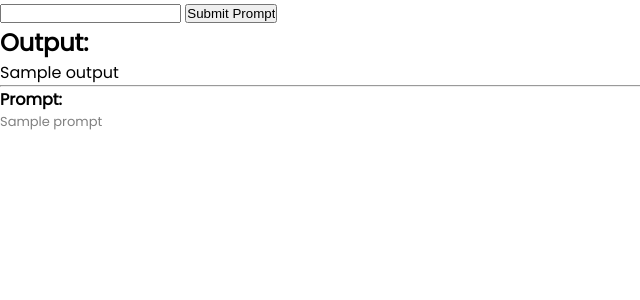
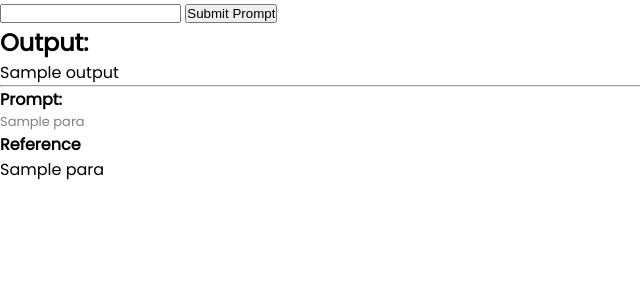
Before and after one commit to kriyanshii/research-assistant, a Flask app: template templates/prompt.html in a window 1280 px wide. Shown: the top 300 px of the page, without its empty margins (0-640 px from the left). Run offline with Flask 2, Linux system fonts and the light colour scheme; the template is opened without the code that fills it: most values are stand-ins (such as "Sample title", 1, 10 or a date in 2020).

Commit message:
added references new line in prompt answer page

```diff
--- a/app.py
+++ b/app.py
@@ -33,11 +33,11 @@ def prompt():
     if flask.request.method == "POST":
         queryText = flask.request.form.get('promptText')
         try:
-            prompt, output = compute.query(queryText)
+            prompt, output, references = compute.query(queryText)
         except Exception as err:
             print(f'Error while executing completion query: {err}')
             return render_template("error.html")
-        return render_template("prompt.html", output=output, prompt=prompt)
+        return render_template("prompt.html", output=output, prompt=prompt.split('\n'), references=references)
 
 
 
--- a/remote.py
+++ b/remote.py
@@ -92,6 +92,7 @@ class Remote:
         # print(res)
 
         contexts = [x['metadata']['text'] for x in completionResult['matches']]
+        references = {x['metadata']['title'] for x in completionResult['matches']}
         prompt_start = (
             "Answer the question based on the context below.\n\n"+
             "Context:\n"
@@ -121,7 +122,7 @@ class Remote:
         ans = get_completion(prompt)
         # print('*********************************************************')
         # print(ans)
-        return [prompt, ans]
+        return [prompt, ans, references]
 
 
 
--- a/templates/prompt.html
+++ b/templates/prompt.html
@@ -19,12 +19,19 @@
     {% if output %}
     <h2>Output:</h2>
     <p>{{ output }}</p>
-    {% endif %} {% if prompt %}
-
+    {% endif %}
+    {% if prompt %}
     <hr />
 
     <h4>Prompt:</h4>
-    <p class="prompt">{{ prompt }}</p>
-    {% endif %}
+    {% for para in prompt %}
+    <p class="prompt">{{ para }}</p>
+    {% endfor %} {% endif %}
+
+    {% if references %}
+    <p style="font-weight: bold">Reference</p>
+    {% for para in references %}
+    <p>{{ para }}</p>
+    {% endfor %} {% endif %}
   </body>
 </html>
```
